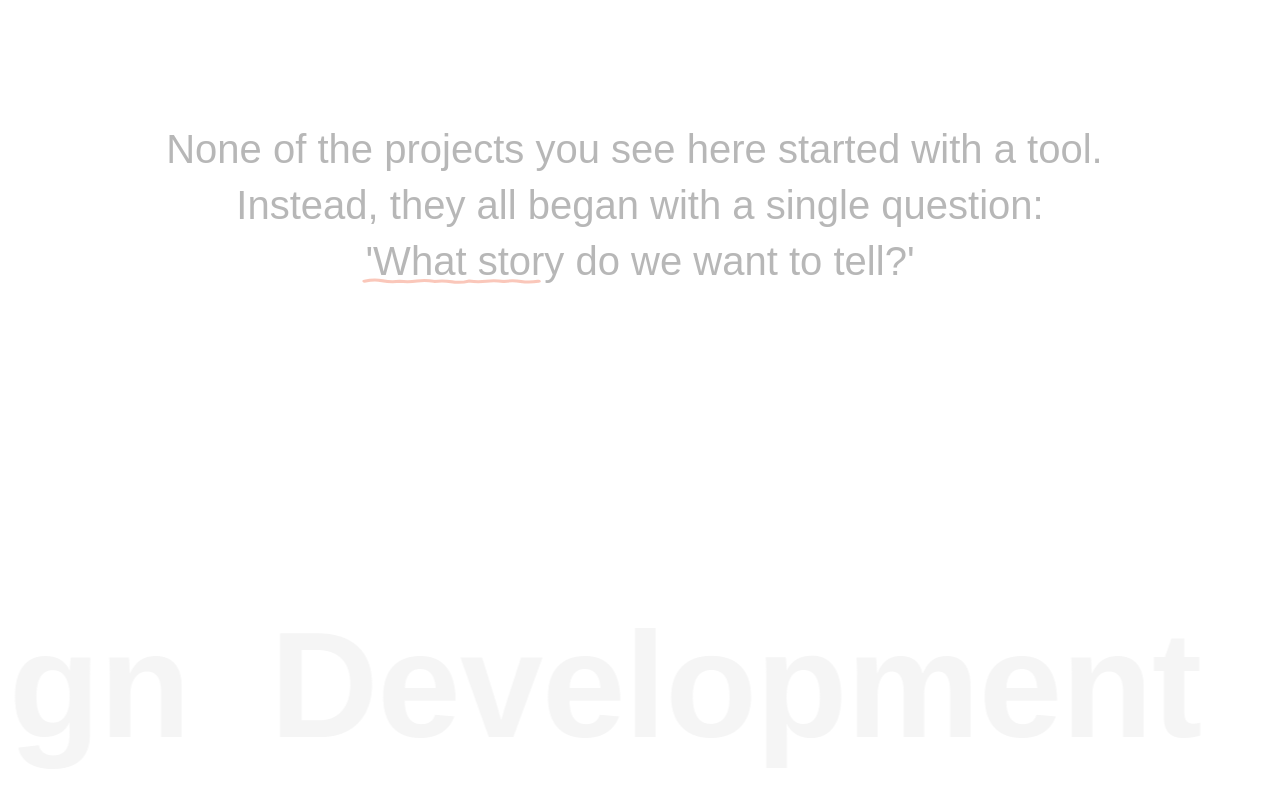
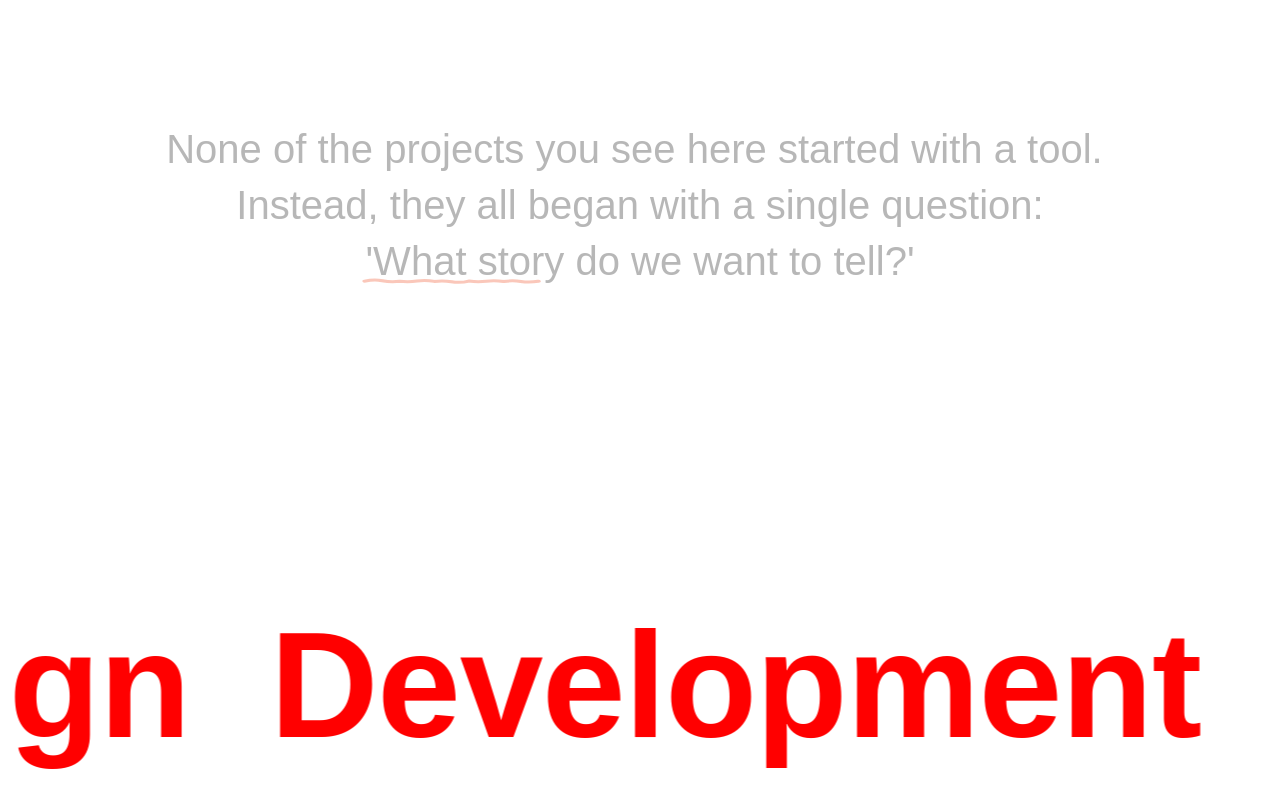
Before and after one commit to cendysaputra/web-showcase, a React (Vite) app: page / in a window 1280 px wide. Shown: the part 1843-2643 px from the top of the page. Built offline with nearby package versions, Linux system fonts and the light colour scheme; a web font is replaced by a local one.

Commit message:
Change color running text

```diff
--- a/src/components/RunningText.css
+++ b/src/components/RunningText.css
@@ -25,7 +25,7 @@
   font-family: 'Mona Sans', sans-serif;
   font-size: 150px;
   font-weight: 600;
-  color: #f5f5f5;
+  color: #ff0000;
   display: inline-flex;
   align-items: center;
   letter-spacing: -1px;
```
